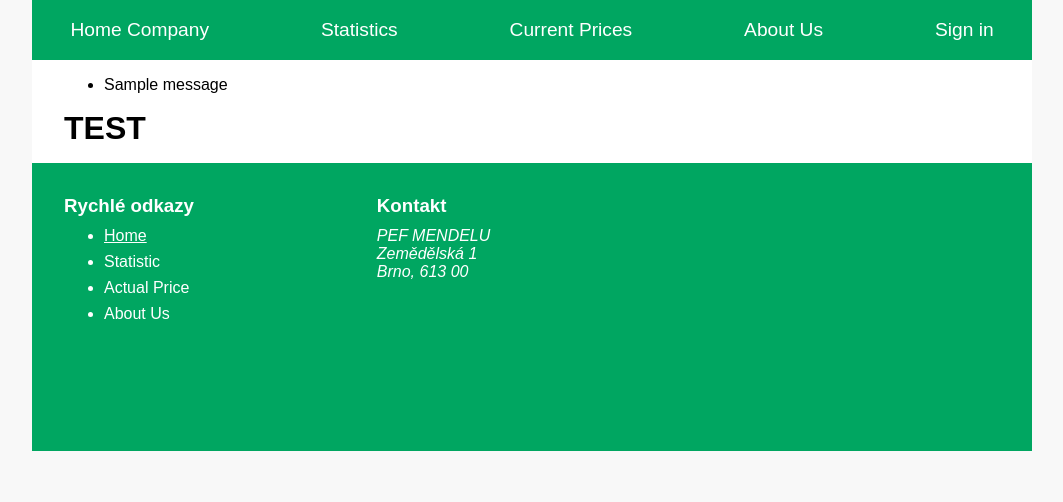
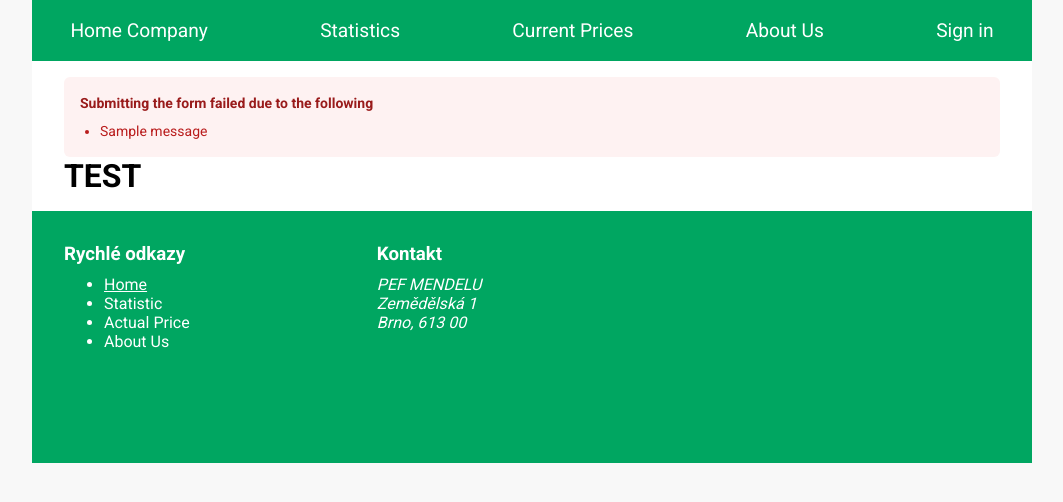
Before and after one commit to MartinWeiss01/flask_vwaproj, a Flask app: page / in a window 1280 px wide. Shown: the top 502 px of the page, without its empty margins (108-1171 px from the left). Run offline with Flask 2, Linux system fonts and the light colour scheme; one stand-in notice (Sample message) is shown.

Commit message:
feat(css): change default font, flashes box

```diff
--- a/static/css/styles.css
+++ b/static/css/styles.css
@@ -9,7 +9,7 @@
 /* Reset all elements */
 * {
   margin: 0;
-  font-family: "arial", sans-serif;
+  font-family: "Roboto", sans-serif;
 }
 
 body {
@@ -51,16 +51,6 @@ a.active {
 p {
   text-align: justify;
   font-size: 1em;
-}
-
-p,
-ul,
-table {
-  margin-bottom: 1em;
-}
-
-li {
-  margin-bottom: 0.5em;
 }
 
 img.left-image {
@@ -354,3 +344,29 @@ footer a {
   color: red;
   font-size: small;
 }
+
+.flashes-box {
+  background: #fef2f2;
+  padding: 1rem;
+  border-radius: 6px;
+}
+
+.flashes-box .flashes-title {
+  color: #991b1b;
+  font-size: 0.875rem;
+  line-height: 1.25rem;
+  font-weight: 600;
+}
+
+.flashes-box .flashes-content {
+  margin-top: 0.5rem;
+  color: #b91c1c;
+  font-size: 0.875rem;
+  line-height: 1.25rem;
+}
+
+.flashes-content ul {
+  padding-left: 1.25rem;
+  margin-top: 0.25rem;
+  list-style-type: disc;
+}
--- a/templates/main.html
+++ b/templates/main.html
@@ -5,12 +5,19 @@
   <meta http-equiv="content-type" content="text/html; charset=utf-8">
   <meta name="viewport" content="width=device-width, initial-scale=1.0, minimum-scale=1.0">
   <title>Company name</title>
+  <link rel="preconnect" href="https://fonts.googleapis.com">
+  <link rel="preconnect" href="https://fonts.gstatic.com" crossorigin>
+  <link href="https://fonts.googleapis.com/css2?family=Roboto:wght@400;500;700&display=swap" rel="stylesheet">
   <link rel="stylesheet" href="https://cdnjs.cloudflare.com/ajax/libs/font-awesome/6.2.0/css/all.min.css"
     integrity="sha512-xh6O/CkQoPOWDdYTDqeRdPCVd1SpvCA9XXcUnZS2FmJNp1coAFzvtCN9BmamE+4aHK8yyUHUSCcJHgXloTyT2A==" c
     rossorigin="anonymous" referrerpolicy="no-referrer" />
 
   <!-- Custom styles -->
   <link rel="stylesheet" href="{{ url_for('static', filename='css/styles.css') }}" type="text/css">
+
+  <style>
+    @import url('https://fonts.googleapis.com/css2?family=Roboto:wght@400;500;700&display=swap');
+  </style>
 </head>
 
 <body>
@@ -21,11 +28,19 @@
     <!-- Flash messages -->
     {% with messages = get_flashed_messages() %}
     {% if messages %}
-    <ul class=flashes>
-      {% for message in messages %}
-      <li>{{ message }}</li>
-      {% endfor %}
-    </ul>
+    <div class="flashes-box">
+      <h3 class="flashes-title">
+        Submitting the form failed due to the following
+      </h3>
+
+      <div class="flashes-content">
+        <ul>
+          {% for message in messages %}
+          <li>{{ message }}</li>
+          {% endfor %}
+        </ul>
+      </div>
+    </div>
     {% endif %}
     {% endwith %}
 
```
